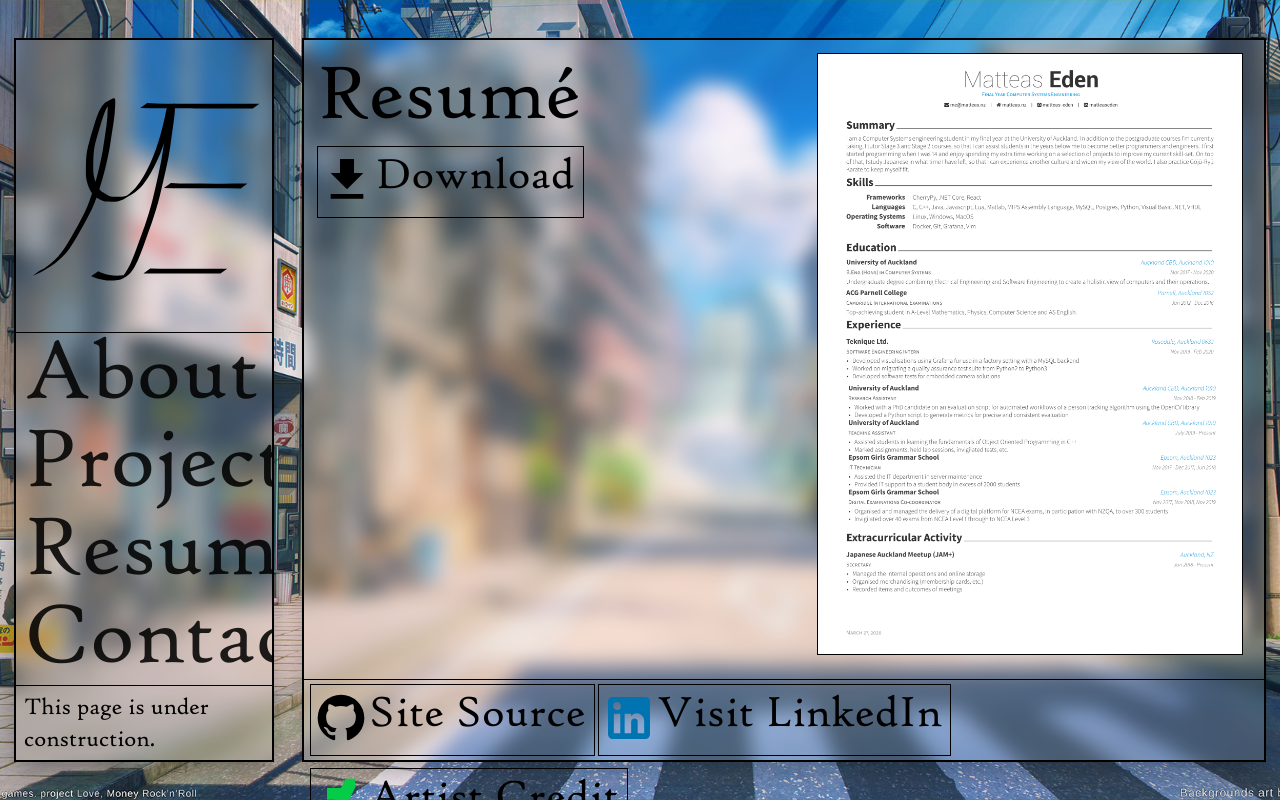
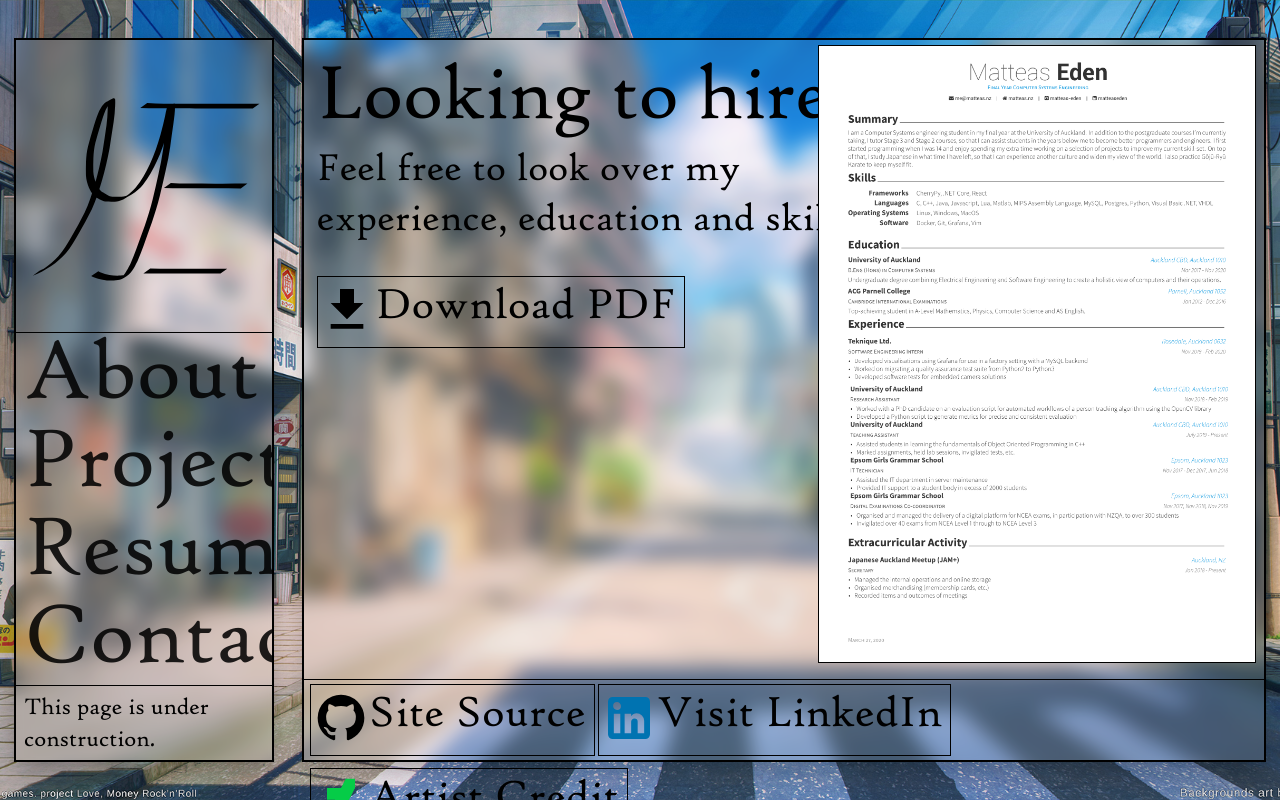
Before and after one commit to Matteas-Eden/matteas-eden.github.io, a React (Create React App) app: page /resume in a window 1280 px wide. Built offline with nearby package versions, Linux system fonts and the light colour scheme.

Commit message:
Change title and add small blurb

```diff
--- a/src/pages/Resume.jsx
+++ b/src/pages/Resume.jsx
@@ -15,10 +15,12 @@ const useStyles = makeStyles({
         fontSize: '10vmin',
     },
     image: {
-        position: 'absolute',
-        right: '1vh',
+        position: 'fixed',
+        right: '4vh',
         border: '1px solid black',
-        height: '75vh',
+        height: '77vh',
+        marginRight: '-1vh',
+        marginTop: '-1vh',
     },
 });
 
@@ -35,17 +37,19 @@ export const Resume = () => {
             >
                 <Grid item>
                     <Typography className={classes.text} variant="h3">
-                        Resumé
+                        Looking to hire?
                     </Typography>
-                    {/* <Typography
+                    <Typography
                         className={classes.text}
-                        style={{ fontSize: '5vmin' }}
+                        style={{ fontSize: '5vmin', width: '75vh' }}
                         variant="h4"
                     >
-                        This page is still under construction.
-                    </Typography> */}
+                        Feel free to look over my experience, education and
+                        skillset.
+                    </Typography>
+                    <br />
                     <Label
-                        text="Download"
+                        text="Download PDF"
                         link={ResumeFile}
                         img={mdiDownload}
                     />
```
